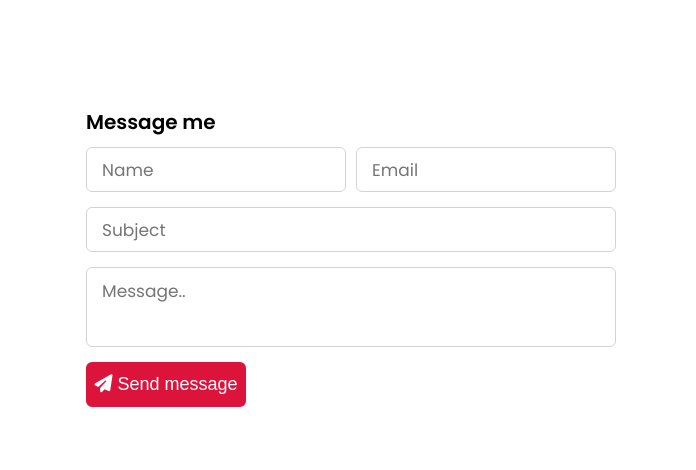
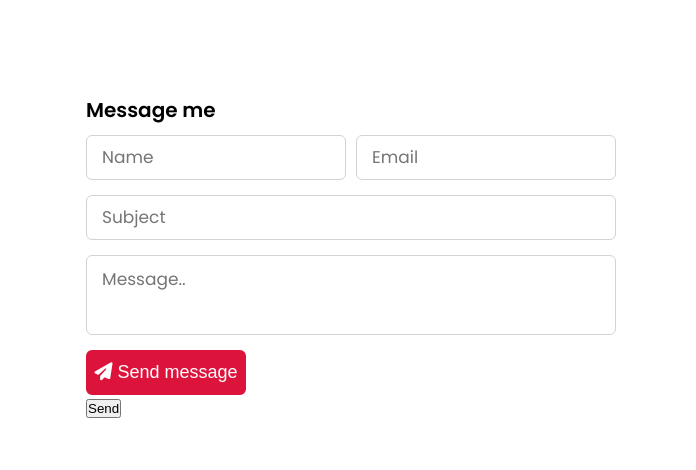
Before and after one commit to TanmayAgarwal123/PortFolio, a plain HTML site: page index.html in a window 1280 px wide. Shown: the part 4240-4710 px from the top of the page, 584-1280 px from the left. Drawn offline with nearby package versions, Linux system fonts and the light colour scheme.

Commit message:
form change

```diff
--- a/index.html
+++ b/index.html
@@ -224,7 +224,7 @@
                 <div class="column right">
 
                     <div class="text">Message me</div>
-                    <form name="submit-to-google-sheet" onsubmit="sendEmail(); reset(); return false">
+                    <form action="https://formspree.io/f/YOUR_FORM_ID" method="post" name="submit-to-google-sheet">
                         <div class="fields">
                             <div class="field name">
                                 <input name="Name" type="text" placeholder="Name" required>
@@ -242,6 +242,7 @@
                         <div class="button-area">
                             <button type="submit"><i class="fa-solid fa-paper-plane"></i>  Send message</button>
                         </div>
+                        <input type="submit" value="Send">
                     </form>
                 </div>
                 <div style="margin-top: 20px;" class="row">
```
